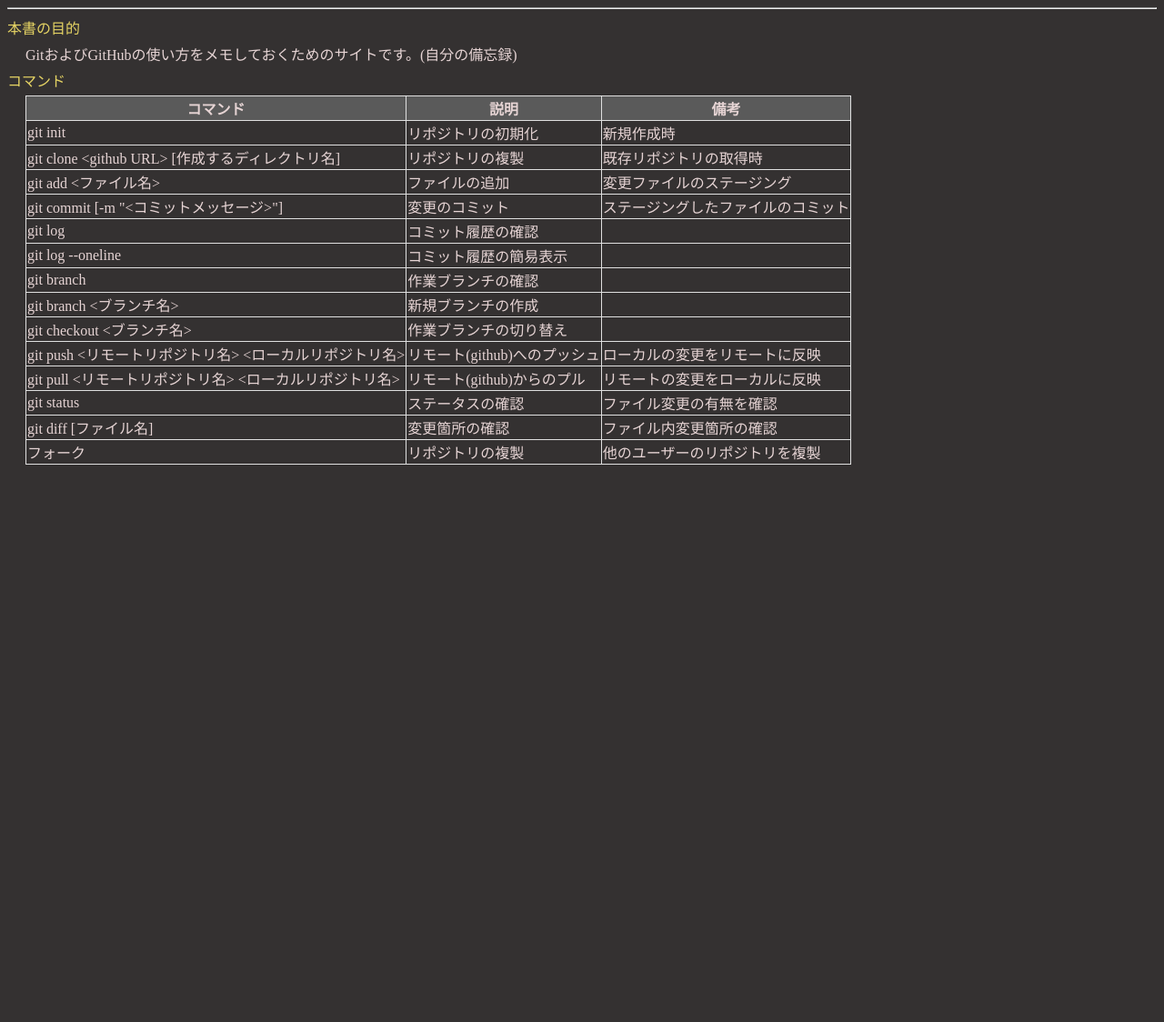
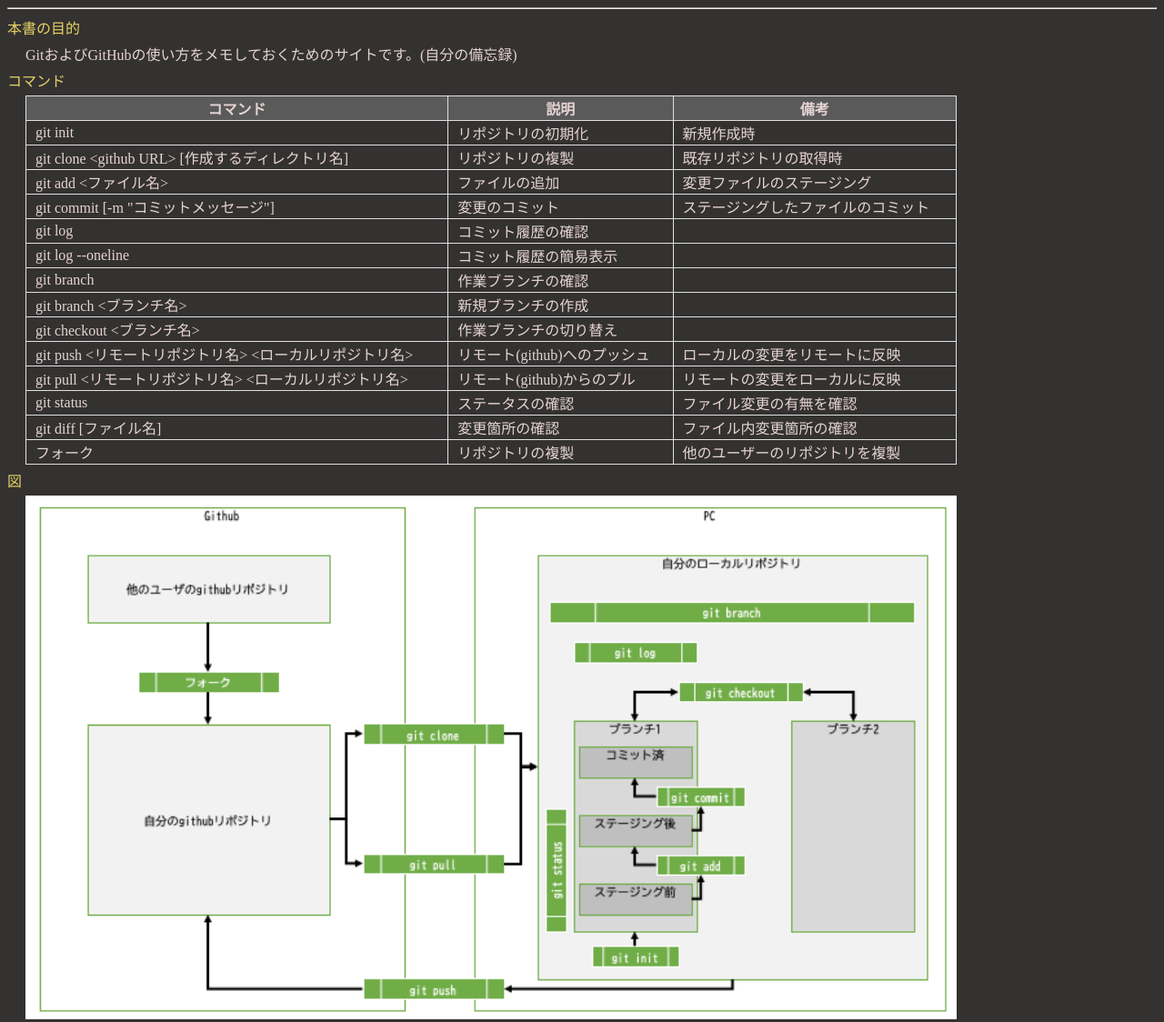
Before and after one commit to m5071106/GitHubPages, a plain HTML site: page index.html in a window 1280 px wide. Shown: the whole page at 91% size. Before the commit the page ends 800 px from the top, so only its background shows below. Drawn offline with Linux system fonts and the light colour scheme.

Commit message:
Add image

```diff
--- a/index.html
+++ b/index.html
@@ -37,7 +37,7 @@
 					<td>git add &lt;ファイル名&gt;</td><td>ファイルの追加</td><td>変更ファイルのステージング</td>
 				</tr>
 				<tr>
-					<td>git commit [-m "&lt;コミットメッセージ&gt;"]</td><td>変更のコミット</td><td>ステージングしたファイルのコミット</td>
+					<td>git commit [-m "コミットメッセージ"]</td><td>変更のコミット</td><td>ステージングしたファイルのコミット</td>
 				</tr>
 				<tr>
 					<td>git log</td><td>コミット履歴の確認</td><td>&nbsp;</td>
@@ -70,6 +70,13 @@
 					<td>フォーク</td><td>リポジトリの複製</td><td>他のユーザーのリポジトリを複製</td>
 				</tr>
 			</table>
+		</div>
+
+		<div id="section">
+			図
+		</div>
+		<div id="contents">
+			<img src="GitFlow.png" alt="Git Flow" width="1024px" />
 		</div>
 	</div>
 
--- a/style.css
+++ b/style.css
@@ -18,8 +18,13 @@ table {
 	border-top:#e0e0e0;
 	border-bottom: #e0e0e0;
 	border-collapse: collapse;
+	width: 1024px;
 }
 th {
 	background-color: rgb(90, 90, 90);
 	color: rgb(230, 212, 212);
 }
+td {
+	padding-left: 10px;
+	padding-right: 10px;
+}
```
Also changed, not shown: GitFlow.png (added), 1 other file.
